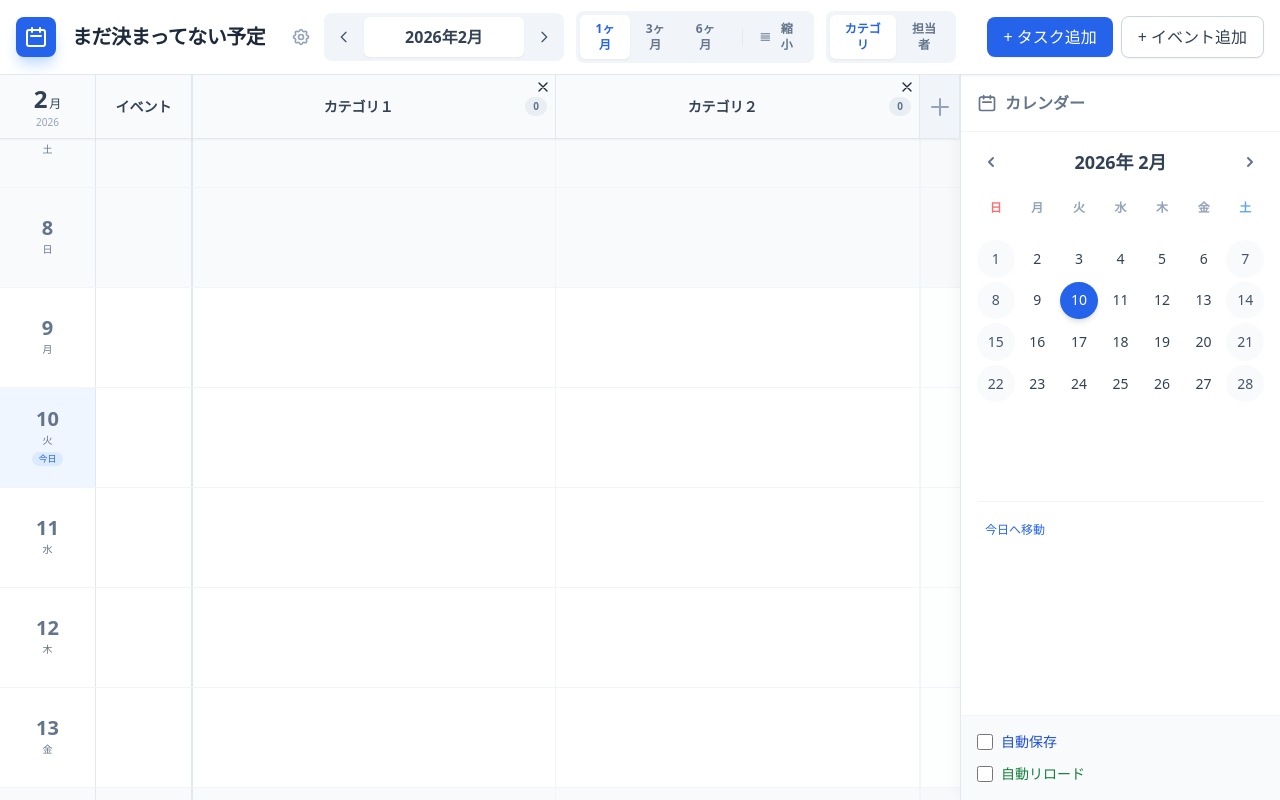
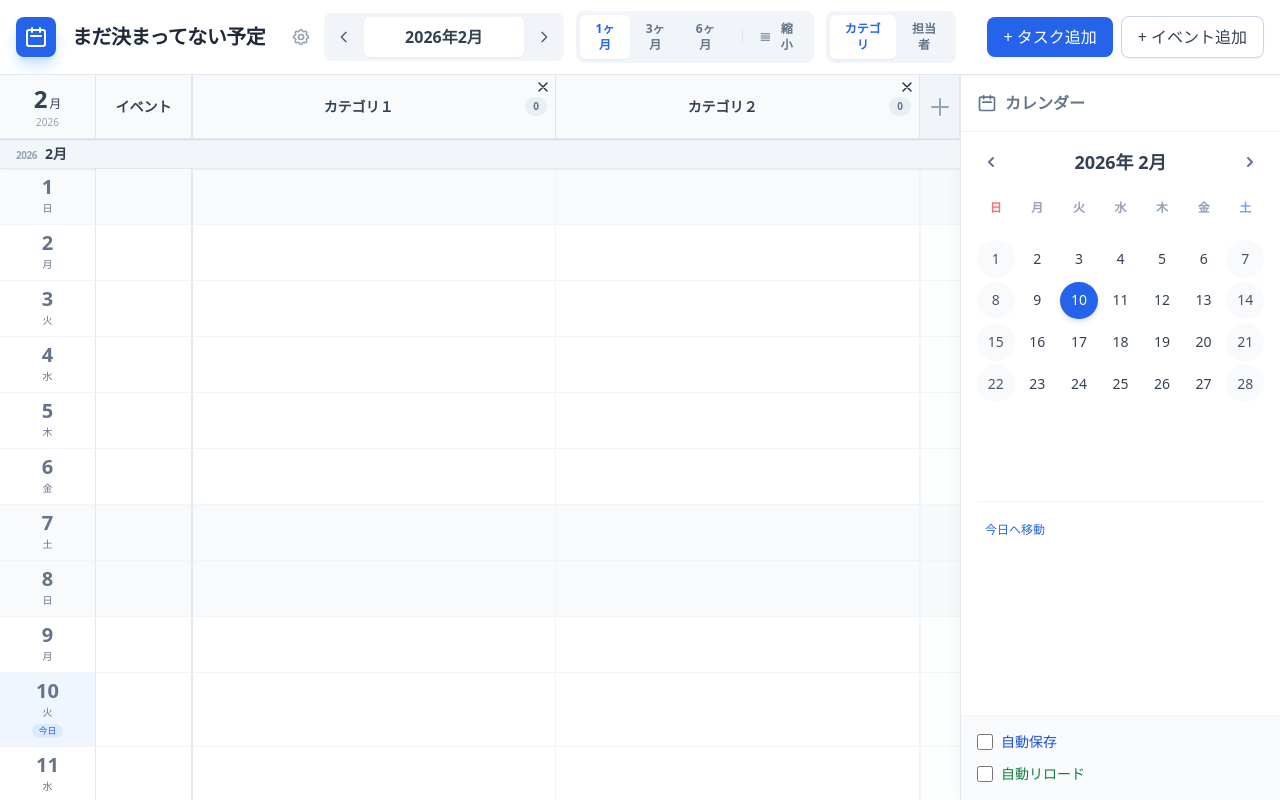
Before and after one commit to Ryun7979/timekanban, a React (Vite) app: page / in a window 1280 px wide. Built offline with nearby package versions, Linux system fonts and the light colour scheme.

Commit message:
リファクタリングに伴う不具合調整

```diff
--- a/components/Timeline/TaskCard.tsx
+++ b/components/Timeline/TaskCard.tsx
@@ -61,7 +61,7 @@ export const TaskCard: React.FC<TaskCardProps> = React.memo(({ task, onClick, on
         e.stopPropagation();
         onClick(task);
       }}
-      className={`${colorDef.lightBg} border ${colorDef.border} rounded-md p-2 shadow-sm hover:shadow-md cursor-grab active:cursor-grabbing transition-all group mb-2 relative overflow-hidden select-none`}
+      className={`${colorDef.lightBg} border ${colorDef.border} rounded-md p-2 shadow-sm hover:shadow-md cursor-grab active:cursor-grabbing transition-all group mb-1 relative overflow-hidden select-none`}
     >
       {/* 左端のアクセントカラー（メイン色） */}
       <div className={`absolute left-0 top-0 bottom-0 w-1 ${colorDef.value}`}></div>
--- a/components/Timeline/TimelineGrid.tsx
+++ b/components/Timeline/TimelineGrid.tsx
@@ -45,7 +45,7 @@ export const TimelineGrid: React.FC<TimelineGridProps> = ({
   const containerRef = useRef<HTMLDivElement>(null);
 
   const monthsToShow = viewMode === '1month' ? 1 : viewMode === '3months' ? 3 : 6;
-  const ROW_HEIGHT = 48; // for compact mode
+  const ROW_HEIGHT = isCompactMode ? 12 : 48;
 
   // Start Date Calculation
   const startDate = useMemo(() => {
@@ -256,8 +256,16 @@ export const TimelineGrid: React.FC<TimelineGridProps> = ({
                 const isToday = dateStr === new Date().toISOString().split('T')[0];
 
                 return (
+                  <React.Fragment key={dateStr}>
+                    {d === 1 && (
+                      <div className="flex bg-slate-100/80 backdrop-blur-sm border-y border-slate-200 sticky left-0 z-[800] py-1 px-4 shadow-sm">
+                        <div className="flex items-baseline gap-2">
+                          <span className="text-[10px] font-black text-slate-400 tracking-tighter uppercase">{m.year}</span>
+                          <span className="text-sm font-black text-slate-700">{m.month + 1}月</span>
+                        </div>
+                      </div>
+                    )}
                     <TimelineRow
-                    key={dateStr}
                       dateStr={dateStr}
                       day={d}
                       currentDayDate={dateObj}
@@ -283,6 +291,7 @@ export const TimelineGrid: React.FC<TimelineGridProps> = ({
                       monthIdx={mIdx}
                       dayIdx={dIdx}
                     />
+                  </React.Fragment>
                 );
               })}
             </div>
--- a/components/Timeline/TimelineRow.tsx
+++ b/components/Timeline/TimelineRow.tsx
@@ -43,7 +43,7 @@ export const TimelineRow: React.FC<TimelineRowProps> = React.memo(({
     return (
         <div
             id={`date-${dateStr}`}
-            className={`flex border-b border-slate-100 ${isCompactMode ? '' : 'min-h-[100px]'} ${isWeekend ? 'bg-slate-50/50' : 'bg-white'} min-w-max`}
+            className={`flex border-b border-slate-100 ${isCompactMode ? '' : 'min-h-[40px]'} ${isWeekend ? 'bg-slate-50/50' : 'bg-white'} min-w-max`}
             style={isCompactMode ? { minHeight: `${ROW_HEIGHT}px` } : undefined}
         >
 
@@ -163,7 +163,7 @@ export const TimelineRow: React.FC<TimelineRowProps> = React.memo(({
                             onDrop={(e) => onDrop(e, dateStr, col.id)}
                             onClick={() => onCellClick(dateStr, col.id)}
                         >
-                            <div className={`flex flex-col h-full w-full ${isCompactMode ? 'gap-0.5 px-0.5' : 'gap-2'}`}>
+                            <div className={`flex flex-col w-full ${isCompactMode ? 'gap-0.5 px-0.5' : 'gap-1'}`}>
                                 {cellTasks.map(task => (
                                     <TaskCard
                                         key={task.id}
@@ -179,7 +179,7 @@ export const TimelineRow: React.FC<TimelineRowProps> = React.memo(({
                                         ここにドロップ
                                     </div>
                                 )}
-                                <div className={`flex-grow ${isCompactMode ? 'min-h-[10px]' : 'min-h-[2rem]'}`}></div>
+                                <div className={`${isCompactMode ? 'h-[4px]' : 'h-[8px]'} flex-none`}></div>
                             </div>
                         </div>
                     );
```
Lines whose indentation alone changed are shown as unchanged.
